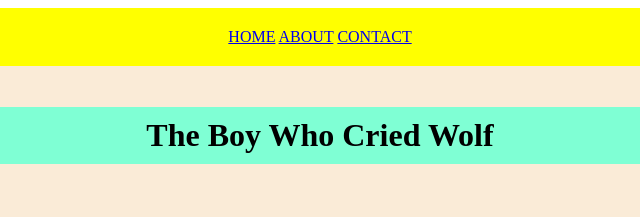
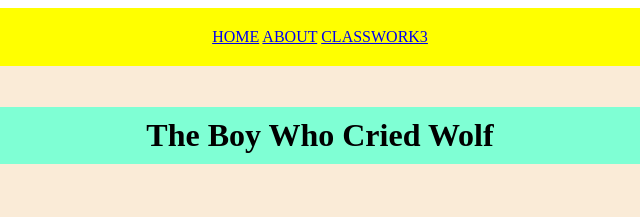
Before and after one commit to arianaspatari/ariana, a plain HTML site: page index.html in a window 1280 px wide. Shown: the top 217 px of the page, 320-960 px from the left. Drawn offline with Linux system fonts and the light colour scheme.

Commit message:
Update index.html

```diff
--- a/index.html
+++ b/index.html
@@ -9,7 +9,7 @@
     <div class="nav-bar">
     <a href="#">Home</a>
     <a href="#">About</a>
-    <a href="#">Contact</a>
+    <a href="ariana.html">classwork3</a>
     </div>
 
     <div class="content">
```
